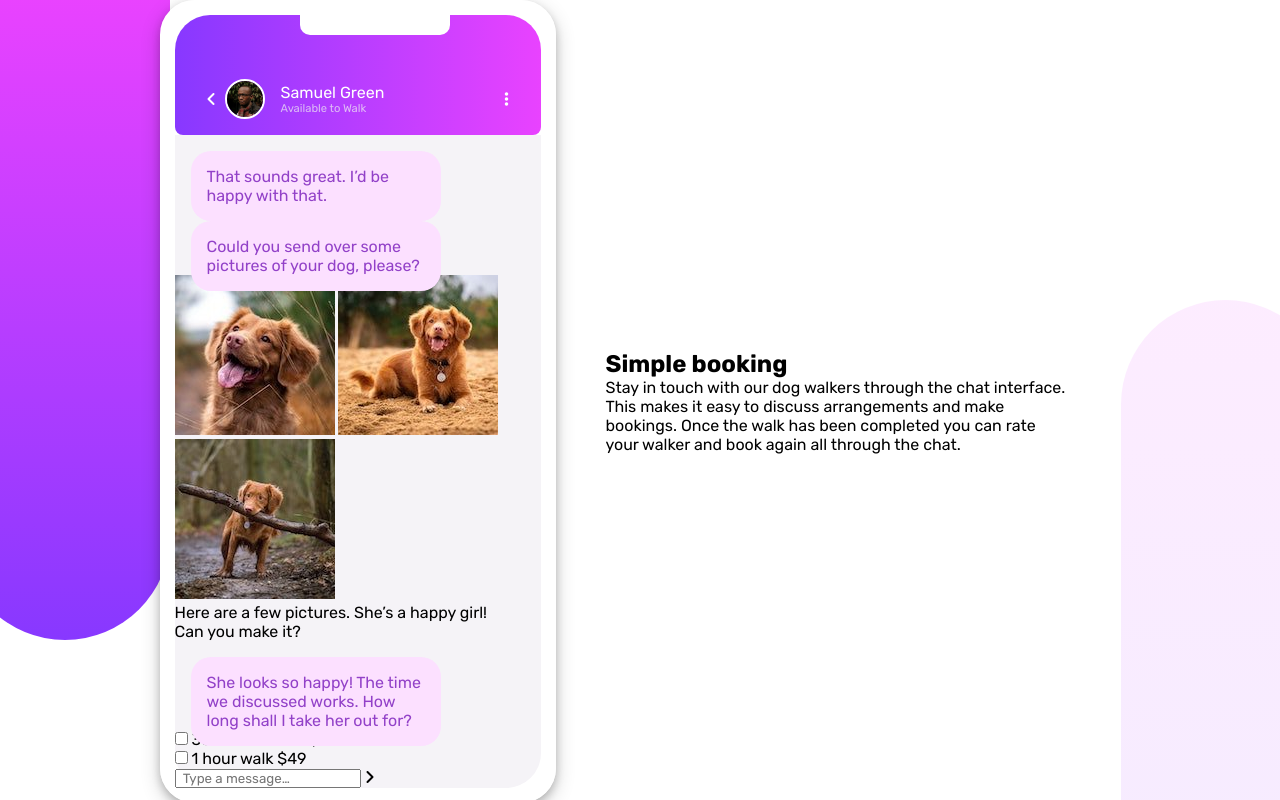
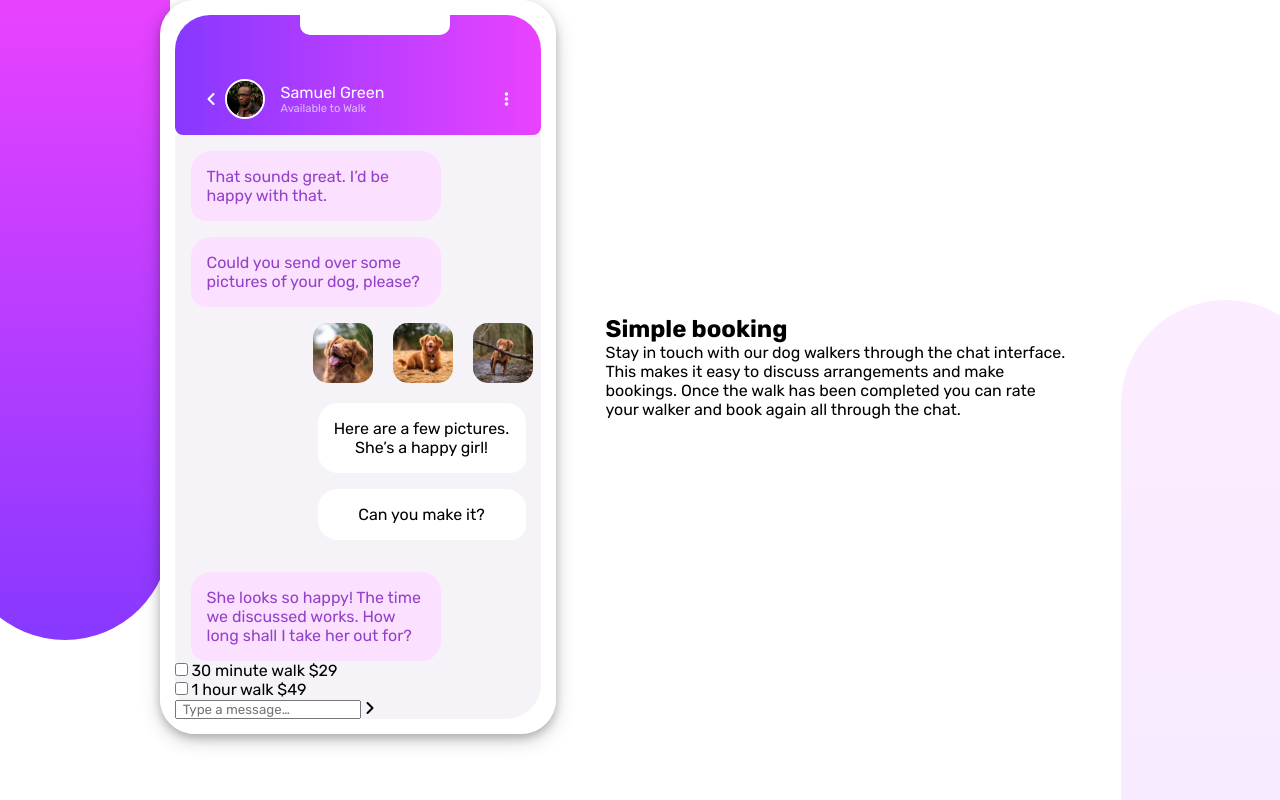
Before and after one commit to ad-monir2001/chat-app-css-illustration-master, a plain HTML site: page index.html in a window 1280 px wide. Shown: the top 800 px of the page. Drawn offline with Linux system fonts and the light colour scheme.

Commit message:
initial commit

```diff
--- a/index.html
+++ b/index.html
@@ -41,7 +41,7 @@
           <div class="left__texts">
             <p> Could you send over some pictures of your dog, please?</p>
           </div>
-          <div class="right__texts">
+          <div class="right__img">
             <img src="./images/dog-image-1.jpg" alt="" class="message__image">
             <img src="./images/dog-image-2.jpg" alt="" class="message__image">
             <img src="./images/dog-image-3.jpg" alt="" class="message__image">
--- a/style.css
+++ b/style.css
@@ -124,11 +124,35 @@
 
 .left__texts{
     background-color: hsl(294, 100%, 94%);
-    border-radius: 20px;
+    border-radius: 20px 20px 20px 15px;
     color: var(--Moderate-Violet-chat-on-the-left);
     width: 250px;
     padding: 1rem;
     position: relative;
     top: 1rem;
     left: 1rem;
+    margin-bottom: 1rem;
 }
+
+.right__img{
+    text-align: right;
+}
+
+.right__img img{
+    width: 60px;
+    border-radius: 15px;
+    margin: 1rem .5rem;
+}
+
+
+.right__texts{
+    background-color: var(--White);
+    width: 208px;
+    padding: 1rem ;
+    text-align: center;
+    margin-bottom: 1rem;
+    border-radius: 20px 20px 15px 20px;
+    position: relative;
+    left: 143px;
+
+}
```
